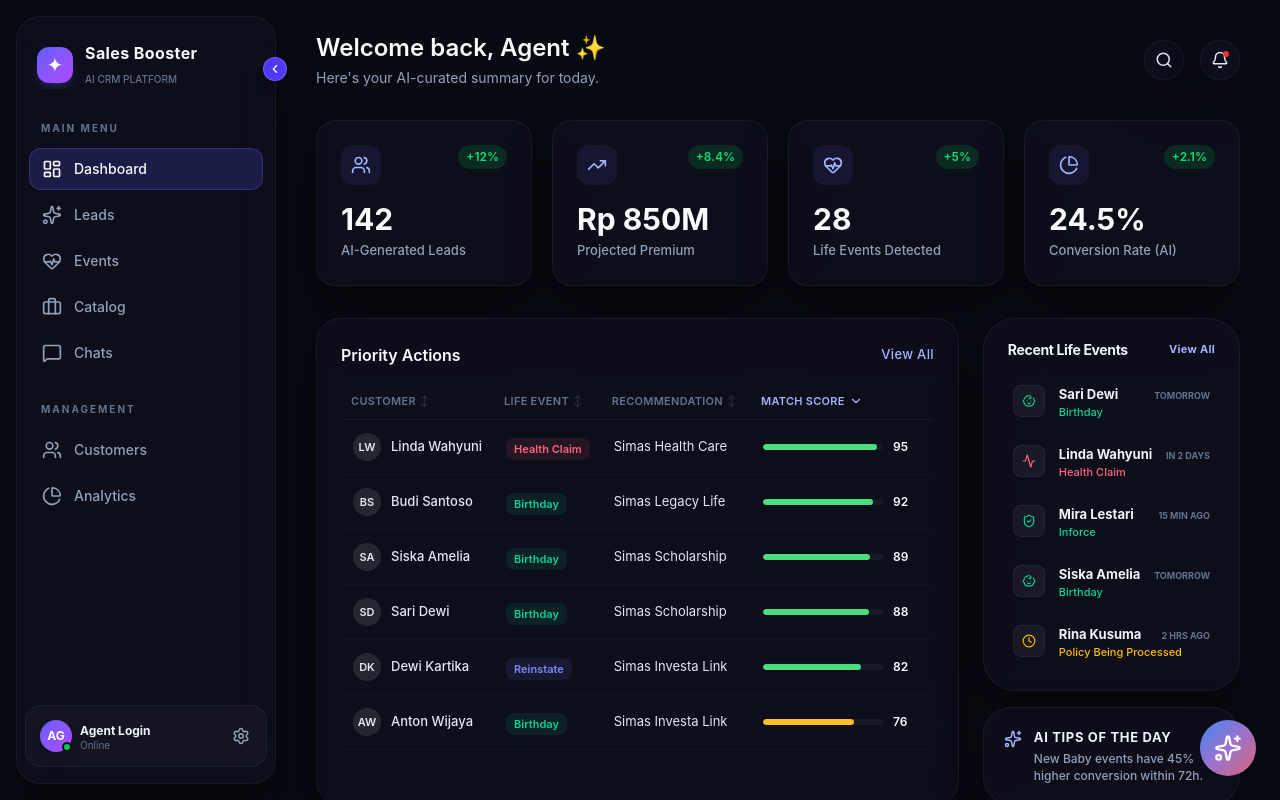
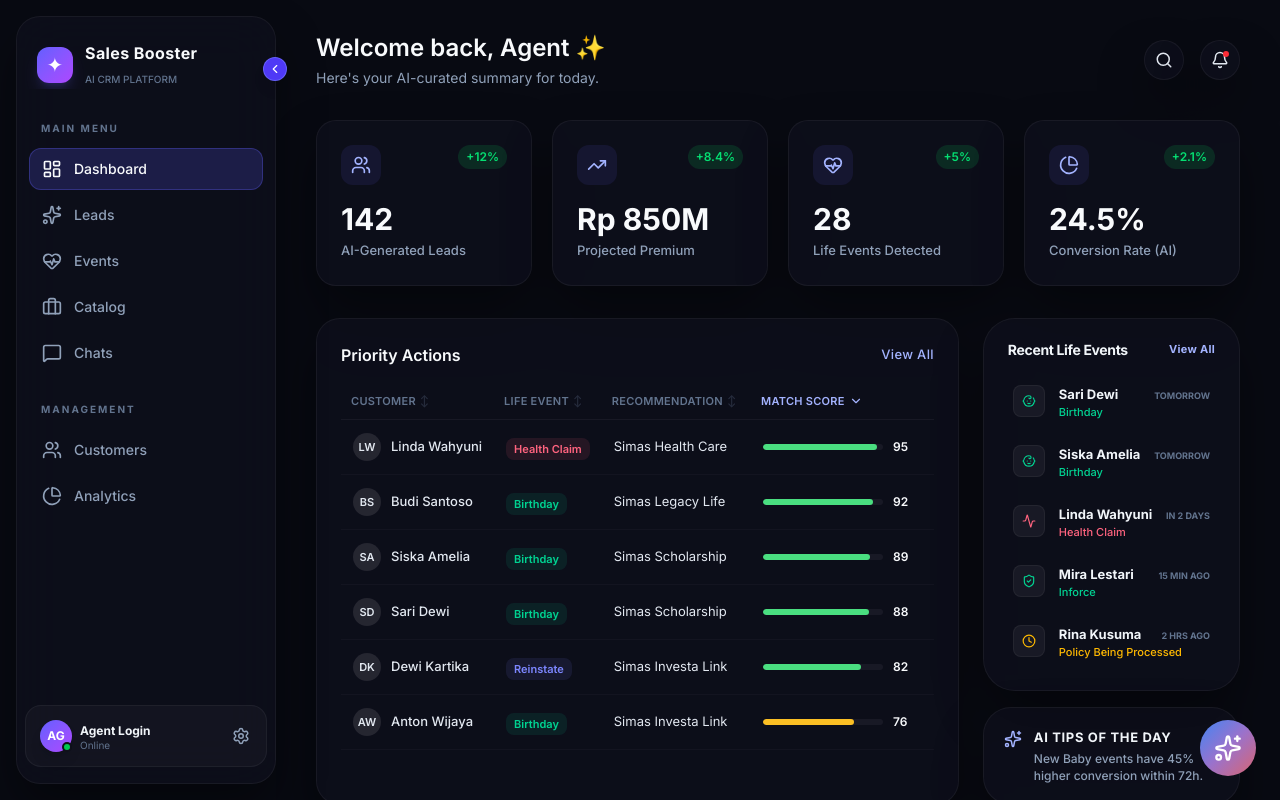
Before and after one commit to william-asj/sales-booster-ai, a Next.js app: page / in a window 1280 px wide. Built offline with nearby package versions, Linux system fonts and the light colour scheme.

Commit message:
feat(chatbot): enhance readability on chatbot, fix timeline on dashboard

```diff
--- a/src/app/globals.css
+++ b/src/app/globals.css
@@ -1,23 +1,24 @@
+@import url('https://fonts.googleapis.com/css2?family=Inter:ital,wght@0,300;0,400;0,500;0,600;0,700;1,400&display=swap');
 @import "tailwindcss";
 
 /* Replaced @theme with standard :root to bypass linter errors */
 :root {
-  --font-sans: "Inter", "Segoe UI", system-ui, sans-serif;
+  --font-sans: "Inter", -apple-system, BlinkMacSystemFont, "Segoe UI", system-ui, sans-serif;
 
   /* Claude-Inspired Theme Configuration - Reverted to Dark Background */
-  --font-main: "Tiempos", "Georgia", serif;
-  --font-header: "Styrene B", "Inter", "Helvetica", sans-serif;
-  --font-mono: "Source Code Pro", "Menlo", monospace;
+  --font-main: "Inter", -apple-system, BlinkMacSystemFont, "Segoe UI", system-ui, sans-serif;
+  --font-header: "Inter", -apple-system, BlinkMacSystemFont, "Segoe UI", system-ui, sans-serif;
+  --font-mono: "JetBrains Mono", "Fira Code", "Source Code Pro", "Menlo", monospace;
 
   /* Font Sizes */
-  --base-size: 17px;
-  --h1-size: 2.2rem;
-  --h2-size: 1.5rem;
-  --h3-size: 1.25rem;
+  --base-size: 15px;
+  --h1-size: 1.8rem;
+  --h2-size: 1.4rem;
+  --h3-size: 1.1rem;
 
   /* Spacing */
-  --line-height: 1.6;
-  --paragraph-spacing: 1.5rem;
+  --line-height: 1.65;
+  --paragraph-spacing: 1.1rem;
 
   /* Reverted Dark Background Colors - Optimized for Contrast */
   --claude-bg: #080a12;
--- a/src/components/Analytics.tsx
+++ b/src/components/Analytics.tsx
@@ -1,7 +1,7 @@
 "use client";
 
 import React from "react";
-import { TrendingUp, PieChart, Activity, ArrowUpRight } from "lucide-react";
+import { TrendingUp, PieChart, Activity } from "lucide-react";
 import { db } from "@/lib/data";
 
 export default function Analytics() {
--- a/src/components/Chat.tsx
+++ b/src/components/Chat.tsx
@@ -87,7 +87,7 @@ export default function Chat({ initialMessage, onMessageSent }: ChatProps) {
         if (parsed.type === "questionnaire") {
           return parsed;
         }
-      } catch (e) {
+      } catch {
         // Not JSON
       }
     }
@@ -503,13 +503,14 @@ export default function Chat({ initialMessage, onMessageSent }: ChatProps) {
                       />
                     );
                   })}
-                  {isTyping && !streamingText && <TypingIndicator />}
-                  {streamingText && (
+                  {((isTyping && !streamingText) || (streamingText && streamingText.trim().length < 3)) && (
+                    <TypingIndicator />
+                  )}
+                  {streamingText && streamingText.trim().length >= 3 && (
                     <ChatBubble
                       message={{ role: "assistant", text: streamingText, time: nowTime() }}
                     />
-                  )}
-                </>
+                  )}                </>
               )}
 
               {error && (
@@ -527,8 +528,8 @@ export default function Chat({ initialMessage, onMessageSent }: ChatProps) {
             bottom: 0,
             left: 0,
             right: 0,
-            height: 180,
-            background: "linear-gradient(to top, #080a12 0%, #080a12 30%, rgba(8,10,18,0.85) 60%, transparent 100%)",
+            height: 260,
+            background: "linear-gradient(to top, #080a12 0%, #080a12 20%, rgba(8,10,18,0.95) 40%, rgba(8,10,18,0.6) 65%, rgba(8,10,18,0.2) 85%, transparent 100%)",
             pointerEvents: "none",
             zIndex: 14,
           }} />
--- a/src/components/Dashboard.tsx
+++ b/src/components/Dashboard.tsx
@@ -57,13 +57,27 @@ const getScoreColor = (score: number) => {
 };
 
 // Helper to weigh timestamps for sorting (Future -> Present -> Past)
-const getTimestampWeight = (ts: string) => {
+const getTimestampWeight = (ts: string): number => {
   const lower = ts.toLowerCase();
-  if (lower.includes("tomorrow") || lower.includes("in ")) return 100;
-  if (lower.includes("today") || lower.includes("min") || lower.includes("hr")) return 50;
-  // Handle "X day(s) ago"
-  const match = lower.match(/(\d+)\s+day/);
-  if (match) return -parseInt(match[1]);
+
+  // FUTURE — show first
+  if (lower.includes("tomorrow")) return 200;
+  const inDaysMatch = lower.match(/in\s+(\d+)\s+day/);
+  if (inDaysMatch) return 200 - parseInt(inDaysMatch[1]); // "in 2 days" = 198
+
+  // TODAY — recent activity
+  const minsMatch = lower.match(/(\d+)\s+min.*ago/);
+  if (minsMatch) return 100 - parseInt(minsMatch[1]); // fewer minutes ago = higher
+  const hrsMatch = lower.match(/(\d+)\s+hr.*ago/);
+  if (hrsMatch) return 80 - parseInt(hrsMatch[1]);
+  if (lower === "today") return 75;
+
+  // PAST — show last, more recent past ranks higher
+  const daysAgoMatch = lower.match(/(\d+)\s+day.*ago/);
+  if (daysAgoMatch) return -parseInt(daysAgoMatch[1]);
+  const weeksAgoMatch = lower.match(/(\d+)\s+week.*ago/);
+  if (weeksAgoMatch) return -parseInt(weeksAgoMatch[1]) * 7;
+
   return 0;
 };
 
--- a/src/components/Leads.tsx
+++ b/src/components/Leads.tsx
@@ -45,6 +45,32 @@ interface LeadsProps {
 type SortField = "score" | "name" | "event";
 type SortOrder = "asc" | "desc";
 
+interface SortButtonProps {
+  field: SortField;
+  label: string;
+  sortBy: SortField;
+  sortOrder: SortOrder;
+  handleSort: (field: SortField) => void;
+}
+
+const SortButton = ({ field, label, sortBy, sortOrder, handleSort }: SortButtonProps) => (
+  <button
+    onClick={() => handleSort(field)}
+    className={`flex items-center gap-2 px-4 py-2 rounded-xl text-xs font-bold transition-all border ${
+      sortBy === field
+        ? "bg-indigo-500/20 border-indigo-500/40 text-indigo-300"
+        : "bg-white/5 border-white/10 text-slate-400 hover:bg-white/10"
+    }`}
+  >
+    {label}
+    {sortBy === field ? (
+      sortOrder === "asc" ? <ChevronUp size={14} /> : <ChevronDown size={14} />
+    ) : (
+      <ArrowUpDown size={14} className="opacity-30" />
+    )}
+  </button>
+);
+
 export default function Leads({ setActive, setSelectedLead, setInitialMessage }: LeadsProps) {
   const leads = db.getLeads();
   const [sortBy, setSortBy] = useState<SortField>("score");
@@ -73,24 +99,6 @@ export default function Leads({ setActive, setSelectedLead, setInitialMessage }:
     }
   };
 
-  const SortButton = ({ field, label }: { field: SortField, label: string }) => (
-    <button
-      onClick={() => handleSort(field)}
-      className={`flex items-center gap-2 px-4 py-2 rounded-xl text-xs font-bold transition-all border ${
-        sortBy === field
-          ? "bg-indigo-500/20 border-indigo-500/40 text-indigo-300"
-          : "bg-white/5 border-white/10 text-slate-400 hover:bg-white/10"
-      }`}
-    >
-      {label}
-      {sortBy === field ? (
-        sortOrder === "asc" ? <ChevronUp size={14} /> : <ChevronDown size={14} />
-      ) : (
-        <ArrowUpDown size={14} className="opacity-30" />
-      )}
-    </button>
-  );
-
   return (
     <div className="animate-fade-in px-10 py-8 max-w-[1400px] w-full mx-auto">
       <header className="flex flex-col md:flex-row md:items-end justify-between gap-6 mb-10">
@@ -101,9 +109,9 @@ export default function Leads({ setActive, setSelectedLead, setInitialMessage }:
 
         <div className="flex flex-wrap items-center gap-3 bg-white/[0.02] p-2 rounded-2xl border border-white/5">
           <span className="text-[10px] font-bold text-slate-500 uppercase tracking-widest px-2">Sort By</span>
-          <SortButton field="score" label="Match Score" />
-          <SortButton field="name" label="Customer Name" />
-          <SortButton field="event" label="Life Event" />
+          <SortButton field="score" label="Match Score" sortBy={sortBy} sortOrder={sortOrder} handleSort={handleSort} />
+          <SortButton field="name" label="Customer Name" sortBy={sortBy} sortOrder={sortOrder} handleSort={handleSort} />
+          <SortButton field="event" label="Life Event" sortBy={sortBy} sortOrder={sortOrder} handleSort={handleSort} />
         </div>
       </header>
 
--- a/src/components/chatbot/ChatBubble.tsx
+++ b/src/components/chatbot/ChatBubble.tsx
@@ -73,7 +73,8 @@ function renderInline(text: string): React.ReactNode {
         <strong key={i} style={{
           color: "var(--claude-header)",
           fontWeight: 600,
-          fontFamily: "var(--font-header)"
+          fontFamily: "var(--font-header)",
+          display: "inline",
         }}>
           {part.slice(2, -2)}
         </strong>
@@ -139,13 +140,15 @@ function AITextMessage({ text }: { text: string }) {
 
         // Emoji section header
         if (/^\p{Emoji}/u.test(trimmed)) {
+          // Find actual first non-empty line index
+          const isFirstLine = lines.slice(0, i).every(l => l.trim() === "");
           return (
             <div key={i} style={{
               fontSize: "var(--h3-size)",
               fontWeight: 500,
               color: "var(--claude-header)",
-              marginTop: "2rem",
-              marginBottom: "1rem",
+              marginTop: isFirstLine ? "0" : "2rem",
+              marginBottom: "0.5rem",
               fontFamily: "var(--font-header)",
               letterSpacing: "-0.01em",
               display: "flex",
@@ -263,9 +266,16 @@ function AITextMessage({ text }: { text: string }) {
 
         // Normal paragraph line
         return (
-          <div key={i} style={{ marginBottom: "0.5rem", lineHeight: "var(--line-height)", color: "var(--claude-text)" }}>
+          <p key={i} style={{
+            marginBottom: "0.5rem",
+            lineHeight: "var(--line-height)",
+            color: "var(--claude-text)",
+            display: "block",
+            wordBreak: "break-word",
+            margin: "0 0 0.5rem 0",
+          }}>
             {renderInline(trimmed)}
-          </div>
+          </p>
         );
       })}
     </div>
@@ -446,7 +456,7 @@ export default function ChatBubble({ message, onSubmitQuestionnaire, onBackQuest
           <Sparkles size={16} color="white" />
         </div>
       )}
-      <div style={{ flex: 1, minWidth: 0 }}>
+      <div style={{ flex: 1, minWidth: 0, paddingTop: 2 }}>
         <div style={{ fontSize: "var(--base-size)", color: "var(--claude-text)", lineHeight: "var(--line-height)" }}>
           <AssistantBubbleContent
             text={message.text}
--- a/src/components/chatbot/ChatInput.tsx
+++ b/src/components/chatbot/ChatInput.tsx
@@ -1,7 +1,7 @@
 "use client";
 
 import { useState, useRef, useEffect, useCallback } from "react";
-import { Mic, MicOff, Plus, X, ArrowUp } from "lucide-react";
+import { Mic, Plus, X, ArrowUp } from "lucide-react";
 
 // ─── Types ────────────────────────────────────────────────────────────────────
 
@@ -118,7 +118,6 @@ export default function ChatInput({ onSend, onSlashCommand, disabled = false, va
   const [fileError, setFileError] = useState<string | null>(null);
   const [isRecording, setIsRecording] = useState(false);
   const [voiceSupported, setVoiceSupported] = useState(false);
-  const [showVoiceTooltip, setShowVoiceTooltip] = useState(false);
   const [focused, setFocused] = useState(false);
   const [showCommandPalette, setShowCommandPalette] = useState(false);
 
@@ -305,6 +304,16 @@ export default function ChatInput({ onSend, onSlashCommand, disabled = false, va
         .hide-scrollbar::-webkit-scrollbar { display: none; }
         .hide-scrollbar { -ms-overflow-style: none; scrollbar-width: none; }
         .command-row:hover { background: rgba(99, 102, 241, 0.08); }
+        @keyframes mic-pulse {
+          0%   { box-shadow: 0 0 0 0 rgba(99, 102, 241, 0.5); }
+          70%  { box-shadow: 0 0 0 10px rgba(99, 102, 241, 0); }
+          100% { box-shadow: 0 0 0 0 rgba(99, 102, 241, 0); }
+        }
+        @keyframes mic-active-pulse {
+          0%   { box-shadow: 0 0 0 0 rgba(239, 68, 68, 0.6); }
+          70%  { box-shadow: 0 0 0 10px rgba(239, 68, 68, 0); }
+          100% { box-shadow: 0 0 0 0 rgba(239, 68, 68, 0); }
+        }
       `}</style>
 
       {fileError && (
@@ -314,12 +323,14 @@ export default function ChatInput({ onSend, onSlashCommand, disabled = false, va
       )}
 
       <div style={{
-        background: "rgba(13, 15, 26, 0.92)",
-        backdropFilter: "blur(32px)",
-        WebkitBackdropFilter: "blur(32px)",
-        borderRadius: 24,
-        border: `1px solid ${focused ? "rgba(99, 102, 241, 0.5)" : "rgba(255, 255, 255, 0.12)"}`,
-        boxShadow: "0 12px 40px rgba(0, 0, 0, 0.5), inset 0 1px 0 rgba(255, 255, 255, 0.05)",
+        background: "rgba(8, 10, 18, 0.75)",
+        backdropFilter: "blur(40px)",
+        WebkitBackdropFilter: "blur(40px)",
+        borderRadius: 20,
+        border: `1px solid ${focused ? "rgba(99, 102, 241, 0.4)" : "rgba(255, 255, 255, 0.07)"}`,
+        boxShadow: focused
+          ? "0 0 0 1px rgba(99, 102, 241, 0.15), 0 8px 32px rgba(0, 0, 0, 0.4)"
+          : "0 8px 32px rgba(0, 0, 0, 0.3)",
         transition: "all 0.2s ease",
         display: "flex",
         flexDirection: "column",
@@ -489,40 +500,72 @@ export default function ChatInput({ onSend, onSlashCommand, disabled = false, va
 
           <div style={{ flex: 1 }} />
 
-          <div style={{ position: "relative" }}>
+          {text.trim() === "" && attachments.length === 0 ? (
+            /* ── Voice Button ── */
             <button
               disabled={!voiceSupported}
               onClick={voiceSupported ? toggleRecording : undefined}
-              onMouseEnter={() => { if (!voiceSupported) setShowVoiceTooltip(true); }}
-              onMouseLeave={() => setShowVoiceTooltip(false)}
-              title={voiceSupported ? (isRecording ? "Stop recording" : "Voice input") : "Voice not supported in this browser"}
+              title={
+                !voiceSupported
+                  ? "Voice not supported in this browser"
+                  : isRecording
+                  ? "Stop recording"
+                  : "Voice input"
+              }
               style={{
-                width: 38, height: 38, borderRadius: "50%",
-                border: `1.5px solid ${isRecording ? "#ef4444" : "var(--claude-accent)"}`,
-                background: "transparent", cursor: voiceSupported ? "pointer" : "not-allowed",
-                display: "flex", alignItems: "center", justifyContent: "center", flexShrink: 0, padding: 0,
-                transition: "border-color 0.15s",
+                width: 38,
+                height: 38,
+                borderRadius: "50%",
+                border: `1.5px solid ${isRecording ? "#ef4444" : "rgba(99, 102, 241, 0.6)"}`,
+                background: isRecording ? "rgba(239, 68, 68, 0.12)" : "rgba(99, 102, 241, 0.08)",
+                cursor: voiceSupported ? "pointer" : "not-allowed",
+                display: "flex",
+                alignItems: "center",
+                justifyContent: "center",
+                flexShrink: 0,
+                padding: 0,
+                transition: "all 0.2s ease",
+                /* Pulse when idle, breathe-red when recording */
+                animation: isRecording ? "mic-active-pulse 1s infinite" : "mic-pulse 2s infinite",
+                opacity: voiceSupported ? 1 : 0.4,
               }}
             >
-              {isRecording ? <MicOff size={18} color="#ef4444" /> : <Mic size={18} color={voiceSupported ? "var(--claude-muted)" : "#e5e5e0"} />}
+              <Mic
+                size={18}
+                color={isRecording ? "#ef4444" : voiceSupported ? "#818cf8" : "#475569"}
+              />
             </button>
-          </div>
-
+          ) : (
+            /* ── Send Button ── */
             <button
               onClick={handleSend}
               disabled={!canSend}
               title="Send (Enter)"
               style={{
-              width: 38, height: 38, borderRadius: "50%", border: "none",
-              background: canSend ? "#e2e8f0" : "#1a1d2e", cursor: canSend ? "pointer" : "not-allowed",
-              display: "flex", alignItems: "center", justifyContent: "center", flexShrink: 0, padding: 0,
-              transition: "background 0.2s ease, transform 0.1s ease", transform: "scale(1)",
+                width: 38,
+                height: 38,
+                borderRadius: "50%",
+                border: "none",
+                background: canSend ? "#e2e8f0" : "#1a1d2e",
+                cursor: canSend ? "pointer" : "not-allowed",
+                display: "flex",
+                alignItems: "center",
+                justifyContent: "center",
+                flexShrink: 0,
+                padding: 0,
+                transition: "background 0.2s ease, transform 0.1s ease",
+                transform: "scale(1)",
               }}
-            onMouseEnter={e => { if (canSend) (e.currentTarget as HTMLElement).style.transform = "scale(1.06)"; }}
-            onMouseLeave={e => { (e.currentTarget as HTMLElement).style.transform = "scale(1)"; }}
+              onMouseEnter={(e) => {
+                if (canSend) (e.currentTarget as HTMLElement).style.transform = "scale(1.06)";
+              }}
+              onMouseLeave={(e) => {
+                (e.currentTarget as HTMLElement).style.transform = "scale(1)";
+              }}
             >
               <ArrowUp size={20} color={canSend ? "#080a12" : "#2d3550"} strokeWidth={2.5} />
             </button>
+          )}
         </div>
       </div>
 
--- a/src/components/chatbot/ChatOverlayPanel.tsx
+++ b/src/components/chatbot/ChatOverlayPanel.tsx
@@ -103,8 +103,8 @@ export default function ChatOverlayPanel() {
   const bottomRef = useRef<HTMLDivElement>(null);
 
   const activeSession = sessions.find(s => s.id === overlaySessionId);
-  const messages = activeSession?.messages || [];
-  const aiHistory = activeSession?.aiHistory || [];
+  const messages = useMemo(() => activeSession?.messages || [], [activeSession]);
+  const aiHistory = useMemo(() => activeSession?.aiHistory || [], [activeSession]);
 
   const activeQuestionnaire = useMemo(() => {
     const lastMessage = messages[messages.length - 1];
@@ -114,7 +114,7 @@ export default function ChatOverlayPanel() {
         if (parsed.type === "questionnaire") {
           return parsed;
         }
-      } catch (e) {
+      } catch {
         // Not JSON
       }
     }
@@ -384,8 +384,10 @@ export default function ChatOverlayPanel() {
                     onBackQuestionnaire={() => resetFlow()}
                   />
                 ))}
-                {isTyping && !streamingText && <TypingIndicator />}
-                {streamingText && (
+                {((isTyping && !streamingText) || (streamingText && streamingText.trim().length < 3)) && (
+                  <TypingIndicator />
+                )}
+                {streamingText && streamingText.trim().length >= 3 && (
                   <ChatBubble
                     message={{ role: "assistant", text: streamingText, time: nowTime() }}
                   />
@@ -402,8 +404,8 @@ export default function ChatOverlayPanel() {
           bottom: 0,
           left: 0,
           right: 0,
-          height: 140,
-          background: "linear-gradient(to top, rgba(13,15,26,1) 0%, rgba(13,15,26,0.9) 25%, rgba(13,15,26,0.5) 60%, transparent 100%)",
+          height: 200,
+          background: "linear-gradient(to top, #080a12 0%, #080a12 20%, rgba(8,10,18,0.95) 40%, rgba(8,10,18,0.6) 65%, rgba(8,10,18,0.2) 85%, transparent 100%)",
           pointerEvents: "none",
           zIndex: 14,
         }} />
--- a/src/components/chatbot/QuestionnaireCard.tsx
+++ b/src/components/chatbot/QuestionnaireCard.tsx
@@ -1,7 +1,7 @@
 "use client";
 
 import { useState } from "react";
-import { Check, ArrowLeft, ArrowRight, CheckCircle2, Pencil } from "lucide-react";
+import { ArrowLeft, ArrowRight, CheckCircle2, Pencil } from "lucide-react";
 
 // ─── Types ────────────────────────────────────────────────────────────────────
 
--- a/src/context/ChatContext.tsx
+++ b/src/context/ChatContext.tsx
@@ -1,7 +1,6 @@
 "use client";
 
 import { createContext, useContext, useState, ReactNode } from "react";
-import { AttachedFile } from "@/components/chatbot/ChatInput";
 import { ChatMessage } from "@/components/chatbot/ChatBubble";
 
 // ─── AI Payload Types ─────────────────────────────────────────────────────────
--- a/src/hooks/useChatFlow.ts
+++ b/src/hooks/useChatFlow.ts
@@ -33,7 +33,6 @@ export function useChatFlow() {
     if (!flowState || flowState.step === 1) return;
 
     const prevStep = (flowState.step - 1) as FlowState["step"];
-    const prevKey = STEP_TO_KEY[flowState.step]; // Current step's key to clear?
     // Wait, the prompt says "removes the last answer".
     const lastKey = STEP_TO_KEY[prevStep];
 
```
Lines whose indentation alone changed are shown as unchanged.
